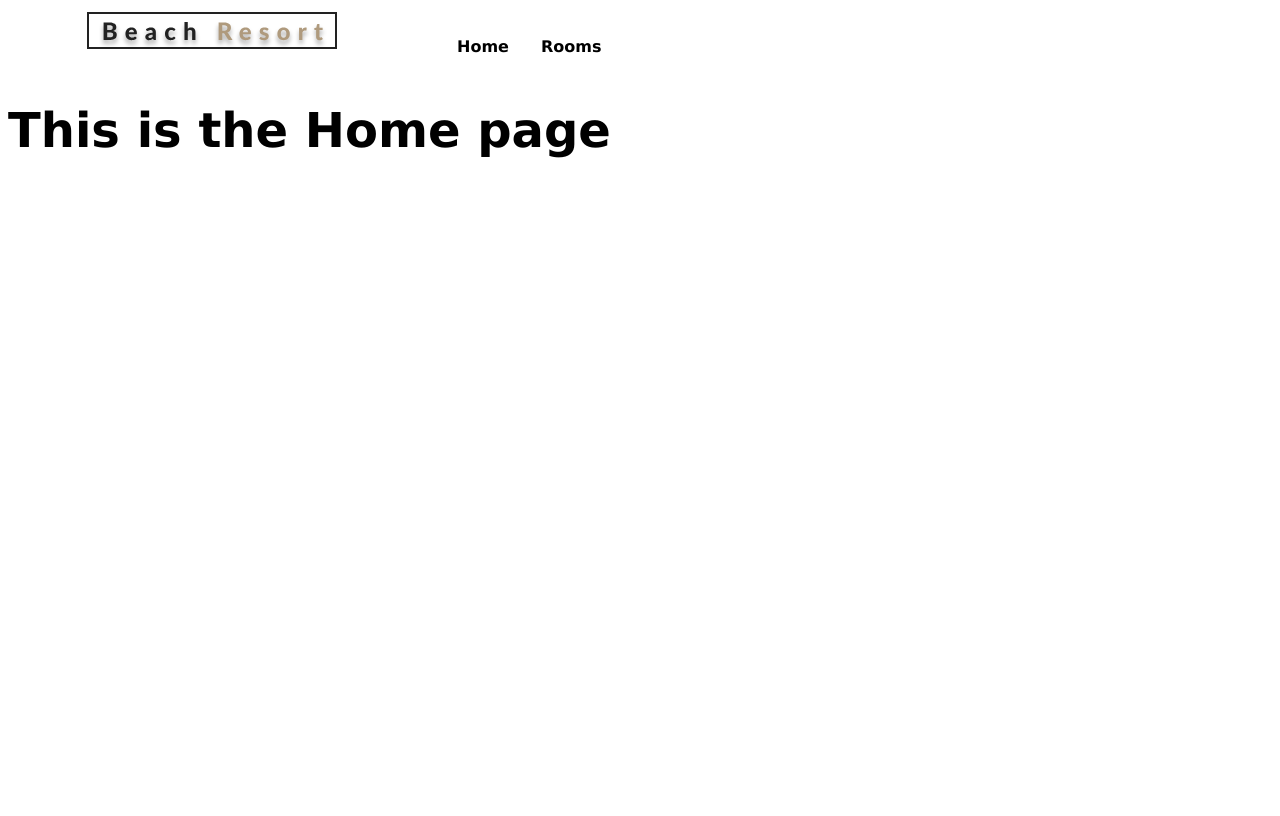
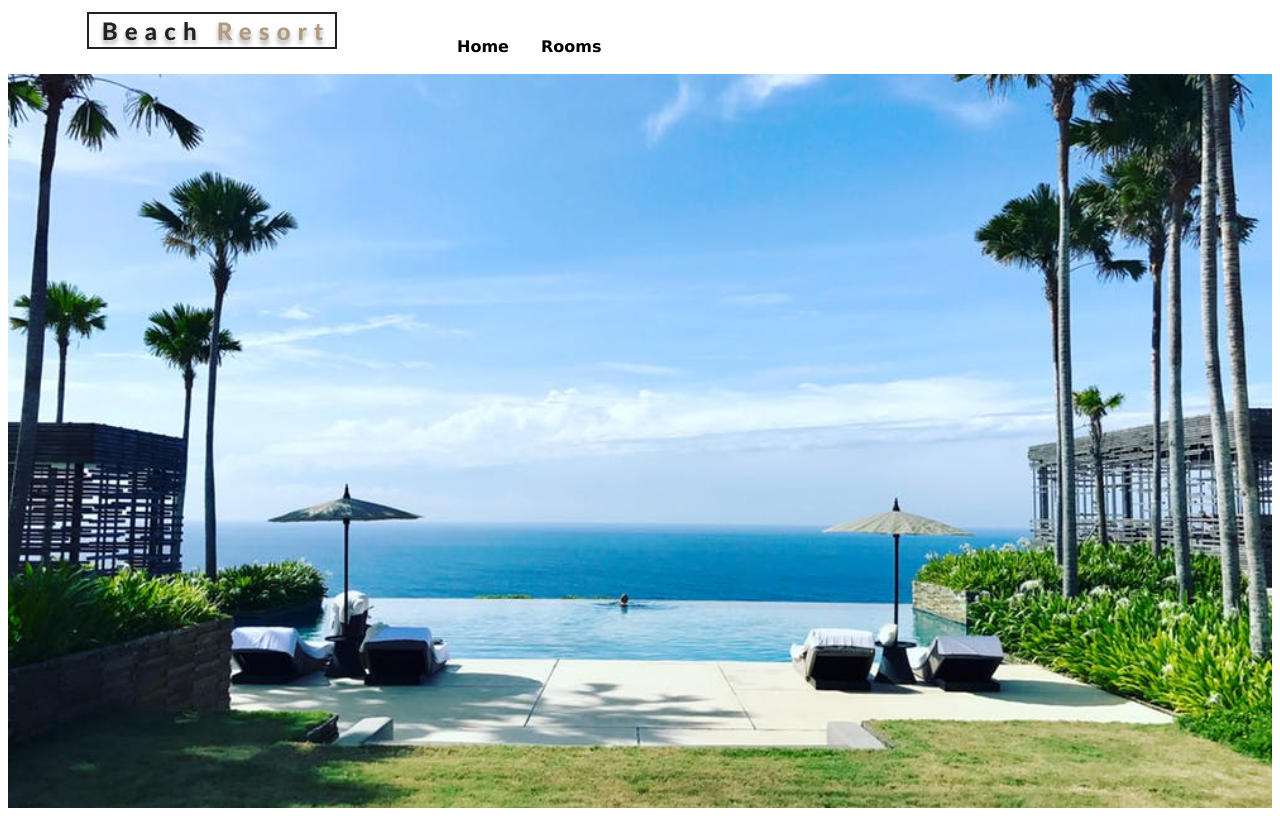
Before and after one commit to grford15/HotelApp, a React (Create React App) app: page / in a window 1280 px wide. Built offline with nearby package versions, Linux system fonts and the light colour scheme.

Commit message:
add hero component to each component page

```diff
--- /dev/null
+++ b/src/components/Hero.js
@@ -0,0 +1,7 @@
+import React from 'react';
+
+const Hero = ({ children, hero }) => {
+  return <header className={hero}>{children}</header>;
+};
+
+export default Hero;
--- a/src/pages/Error.js
+++ b/src/pages/Error.js
@@ -1,11 +1,8 @@
 import React from 'react';
+import Hero from '../components/Hero';
 
 const Error = () => {
-  return (
-    <div>
-      <h1>This is the Error page</h1>
-    </div>
-  );
+  return <Hero />;
 };
 
 export default Error;
--- a/src/pages/Home.js
+++ b/src/pages/Home.js
@@ -1,11 +1,12 @@
 import React from 'react';
+import Hero from '../components/Hero';
 
 const Home = () => {
-  return (
-    <div>
-      <h1>This is the Home page</h1>
-    </div>
-  );
+  return <Hero hero="defaultHero" />;
+};
+
+Hero.defaultProps = {
+  hero: 'defaultHero',
 };
 
 export default Home;
--- a/src/pages/Rooms.js
+++ b/src/pages/Rooms.js
@@ -1,11 +1,8 @@
 import React from 'react';
+import Hero from '../components/Hero';
 
 const Rooms = () => {
-  return (
-    <div>
-      <h1>This is the Rooms page</h1>
-    </div>
-  );
+  return <Hero hero="roomsHero" />;
 };
 
 export default Rooms;
```
